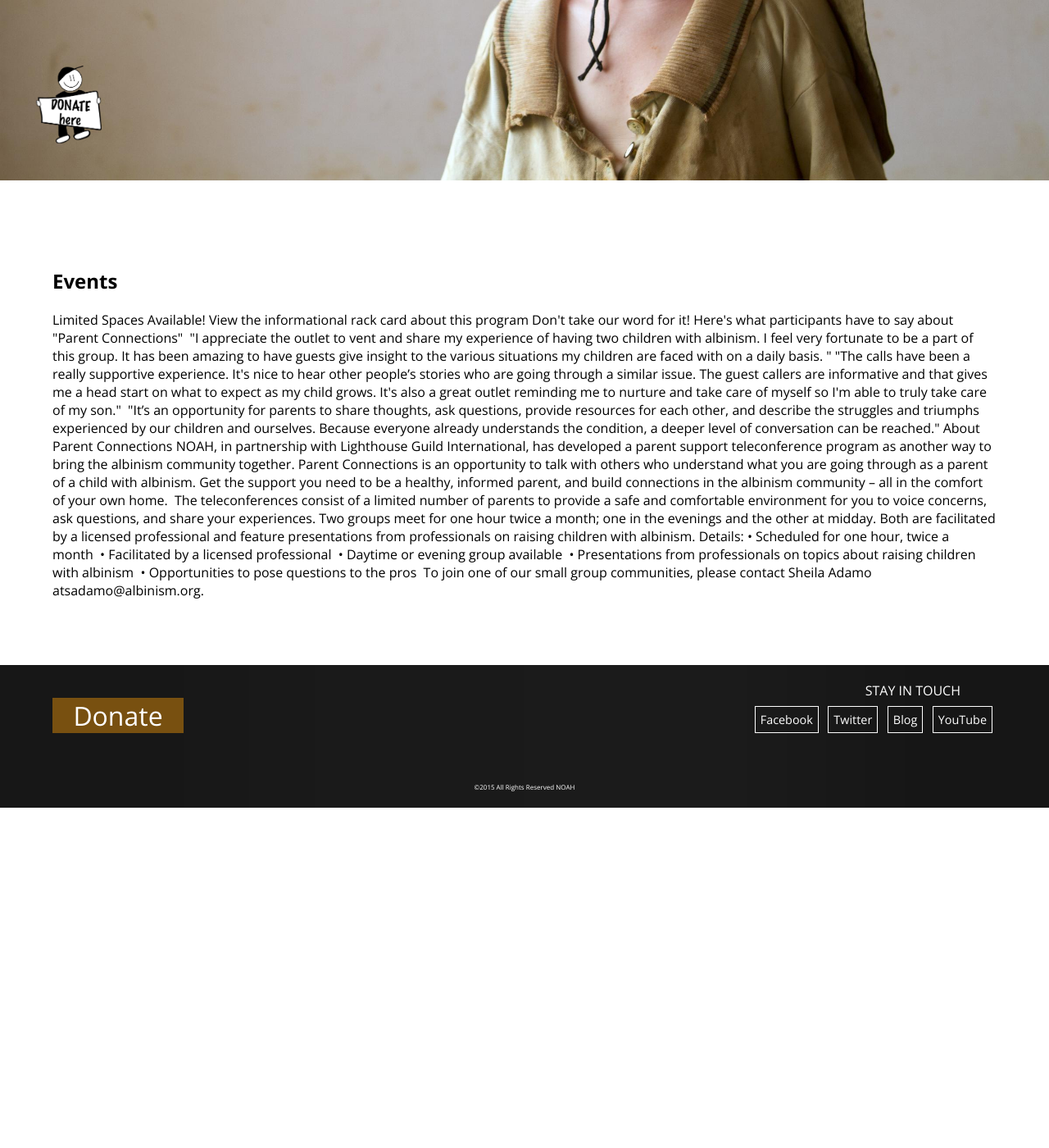
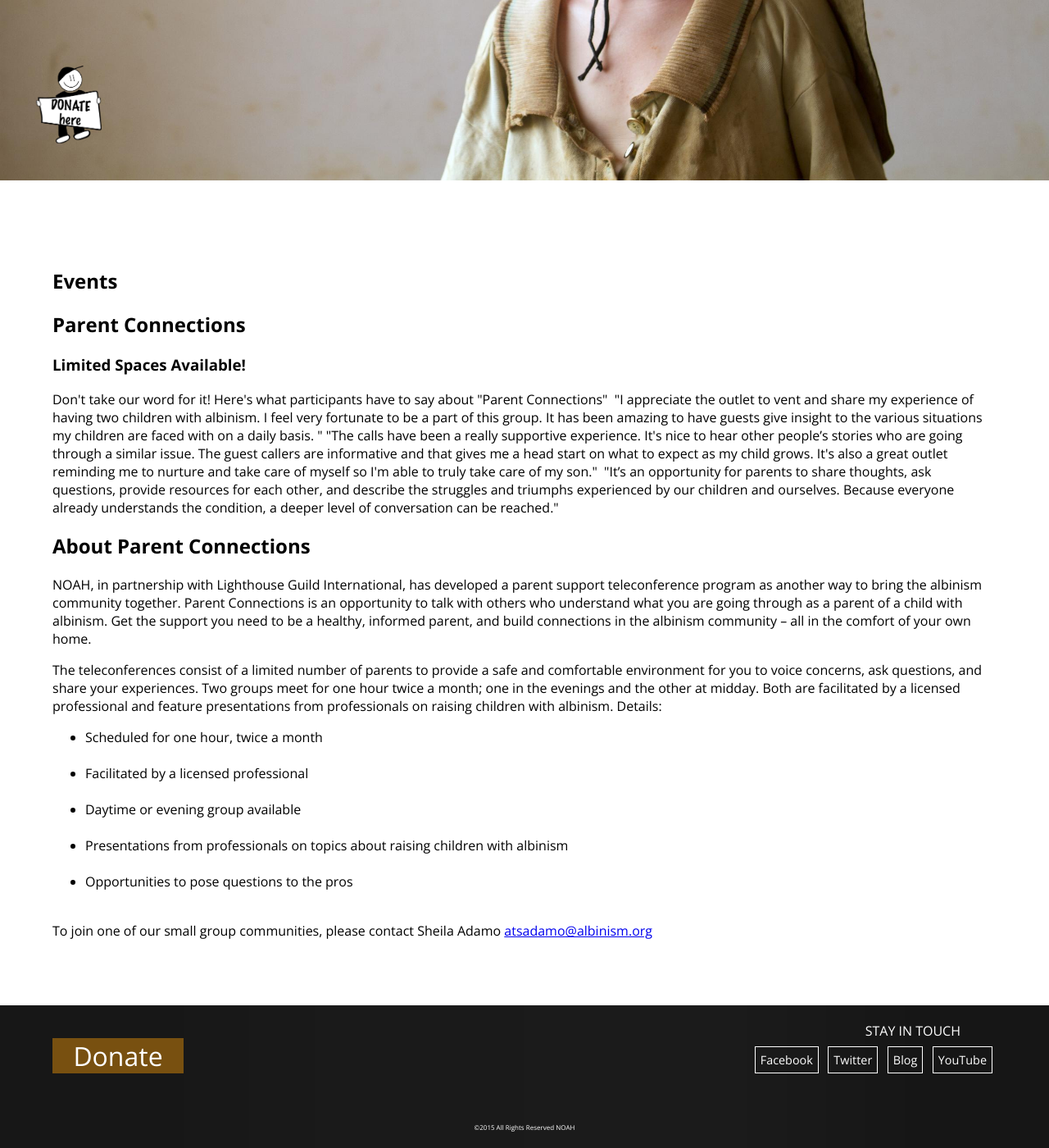
Before and after one commit to lorefranko/noah-albinism, a Jekyll site: the page built from events.html, in a window 1280 px wide and 1400 px high, scrolled down 630 px. Shown: the whole window at 82% size. Built offline with Jekyll 4.4.1, drawn with Linux system fonts in a browser that asks for light colours; nearby versions of some CDN libraries; Markdown is read by kramdown in place of the engine named in the settings; before the commit the page ends 1615 px from its top, so only the background shows below that.

Commit message:
react (get involved) update hierarchy
Update styles <li> <p> <h1> <h2>

```diff
--- a/events.html
+++ b/events.html
@@ -2,34 +2,32 @@
 layout: default
 ---
 <h1>Events</h1>
-<p>
+<h2>Parent Connections</h2>
 
-Limited Spaces Available!
+<h3>Limited Spaces Available!</h3>
 
-View the informational rack card about this program
-
-
-Don't take our word for it! Here's what participants have to say about "Parent Connections"
+<p>Don't take our word for it! Here's what participants have to say about "Parent Connections"
 
 "I appreciate the outlet to vent and share my experience of having two children with albinism. I feel very fortunate to be a part of this group. It has been amazing to have guests give insight to the various situations my children are faced with on a daily basis. "
 
 "The calls have been a really supportive experience. It's nice to hear other people’s stories who are going through a similar issue. The guest callers are informative and that gives me a head start on what to expect as my child grows. It's also a great outlet reminding me to nurture and take care of myself so I'm able to truly take care of my son."
 
 "It’s an opportunity for parents to share thoughts, ask questions, provide resources for each other, and describe the struggles and triumphs experienced by our children and ourselves. Because everyone already understands the condition, a deeper level of conversation can be reached."
+</p>
 
-About Parent Connections
-NOAH, in partnership with Lighthouse Guild International, has developed a parent support teleconference program as another way to bring the albinism community together. Parent Connections is an opportunity to talk with others who understand what you are going through as a parent of a child with albinism. Get the support you need to be a healthy, informed parent, and build connections in the albinism community – all in the comfort of your own home.
+<h2>About Parent Connections</h2>
 
-The teleconferences consist of a limited number of parents to provide a safe and comfortable environment for you to voice concerns, ask questions, and share your experiences. Two groups meet for one hour twice a month; one in the evenings and the other at midday. Both are facilitated by a licensed professional and feature presentations from professionals on raising children with albinism.
+<p>NOAH, in partnership with Lighthouse Guild International, has developed a parent support teleconference program as another way to bring the albinism community together. Parent Connections is an opportunity to talk with others who understand what you are going through as a parent of a child with albinism. Get the support you need to be a healthy, informed parent, and build connections in the albinism community – all in the comfort of your own home.
+</p>
+<p>The teleconferences consist of a limited number of parents to provide a safe and comfortable environment for you to voice concerns, ask questions, and share your experiences. Two groups meet for one hour twice a month; one in the evenings and the other at midday. Both are facilitated by a licensed professional and feature presentations from professionals on raising children with albinism.
 
-Details:
-	•	Scheduled for one hour, twice a month
-	•	Facilitated by a licensed professional
-	•	Daytime or evening group available
-	•	Presentations from professionals on topics about raising children with albinism
-	•	Opportunities to pose questions to the pros
-
-To join one of our small group communities, please contact Sheila Adamo atsadamo@albinism.org.
-
-
+Details:</p>
+	<ul>
+		<li>Scheduled for one hour, twice a month</li>
+		<li>Facilitated by a licensed professional</li>
+		<li>Daytime or evening group available</li>
+		<li>Presentations from professionals on topics about raising children with albinism</li>
+		<li>Opportunities to pose questions to the pros</li>
+	</ul>
+<p>To join one of our small group communities, please contact Sheila Adamo <a href="mailto:atsadamo@albinism.org" itempromp="email">atsadamo@albinism.org</a>
 </p>
--- a/membership.html
+++ b/membership.html
@@ -4,4 +4,5 @@ layout: default
 <h1>Membership</h1>
 
 <p>Membership in NOAH includes a subscription to NOAH News and special member only flyers; advance notice about events, advocacy opportunities.
-Become a member or to renew your membership on-line using your credit card via PayPal. </p>
+</p>
+<p>Become a member or to renew your membership on-line using your credit card via PayPal. </p>
```
Also changed, not shown: volunteer.html (+13 -9 lines).
